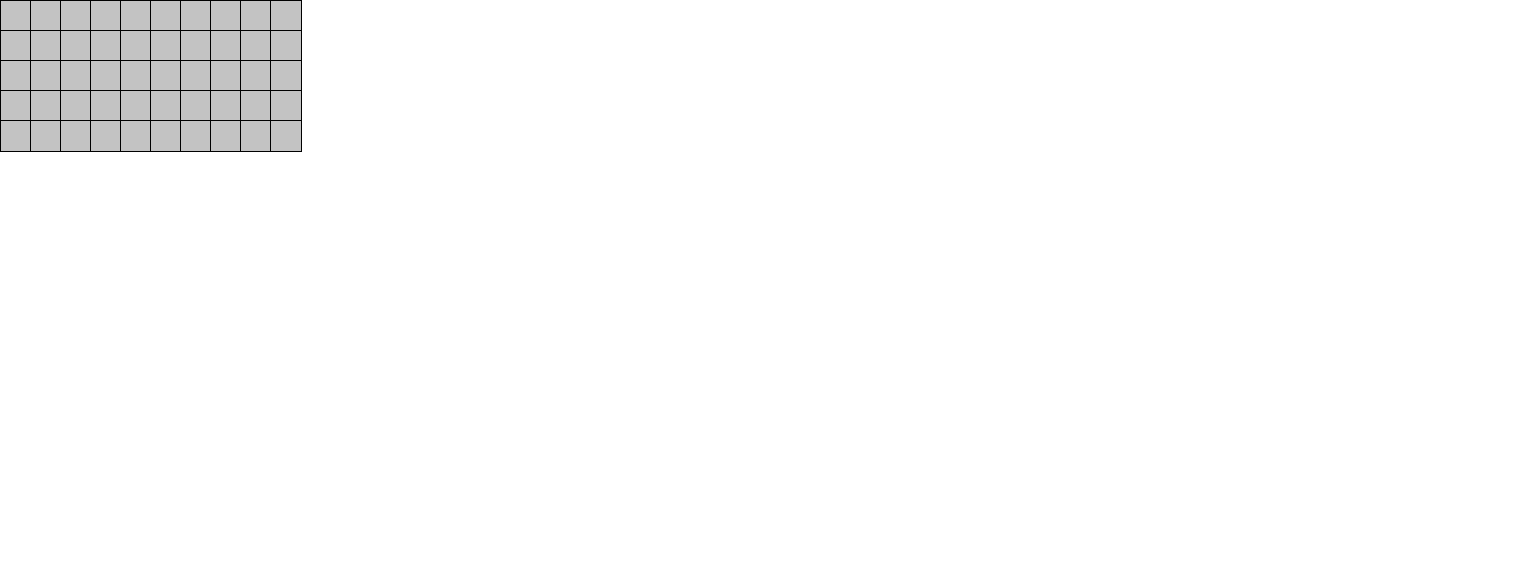
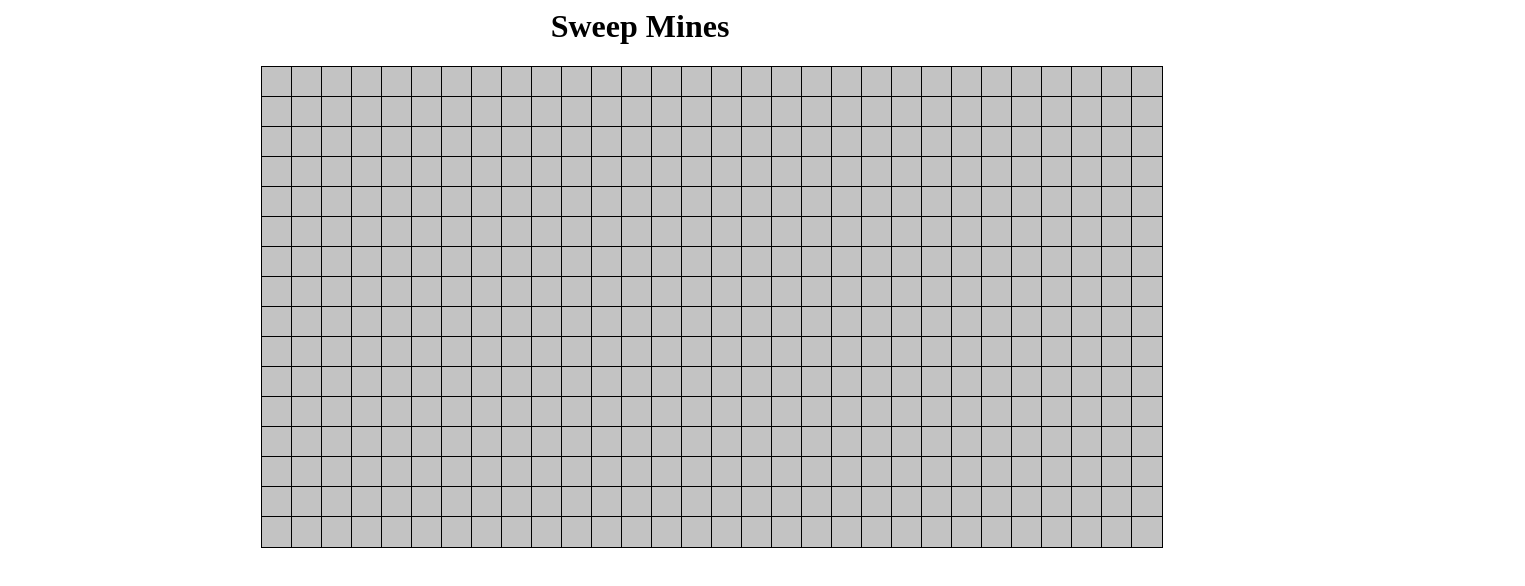
Before and after one commit to oliverlife/MineScript, a plain HTML site: page index.html in a window 1280 px wide. Shown: the whole page, 1525 px wide, since content can reach past the window. Drawn offline with Linux system fonts and the light colour scheme.

Commit message:
config game level and UI

```diff
--- a/index.html
+++ b/index.html
@@ -300,30 +300,33 @@
 </script>
 
 <body id="gameZoneNode">
-	<div>
-		<span>
-			kkk
-		</span>
-		<p id = "spantest">
-			@@@
-		</p>
-	</div>
-	<div>
-		xxxx
-		<span style="background-color:red;" onmousedown="alert('sdf')">
-			ttt
-		</span>
-	</div>
-	<div id = "GameCanvas">
+	<h1 style="text-align:center">
+		Sweep Mines
+	</h1>
+	<div id="GameCanvas" style="position:relative;">
 	</div>
 </body>
 
 <script id="game-code" type="text/javascript">
-	var cols = 10;
-	var rows = 5;
-	var mines = 10;
+	var gameConfigTest =
+	{
+		rows : 5,
+		cols : 10,
+		mines : 10,
+		gameCanvasLeft : "40%",
+	};
+	var gameConfigHighLevel =
+	{
+		rows : 16,
+		cols : 30,
+		mines : 99,
+		gameCanvasLeft : "20%",
+	};
+	var gameConfig = gameConfigHighLevel;
+	var gameCanvas = document.getElementById("GameCanvas");
+	gameCanvas.style.left = gameConfig.gameCanvasLeft;
 	var minesGame = Object.create(MinesGameUIClass).init();
-	minesGame.reset(rows, cols, mines);
+	minesGame.reset(gameConfig.rows, gameConfig.cols, gameConfig.mines);
 </script>
 
 </html>
```
